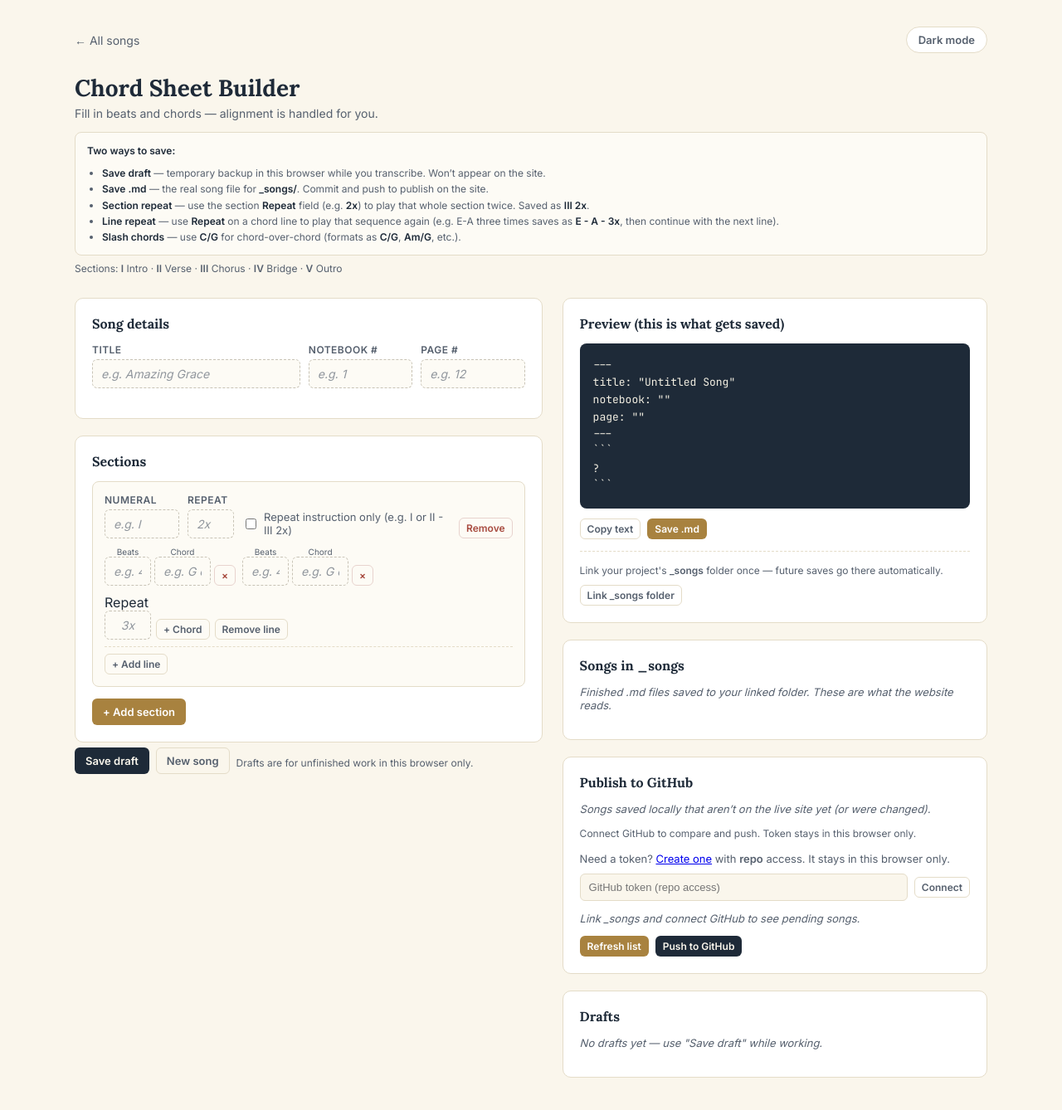
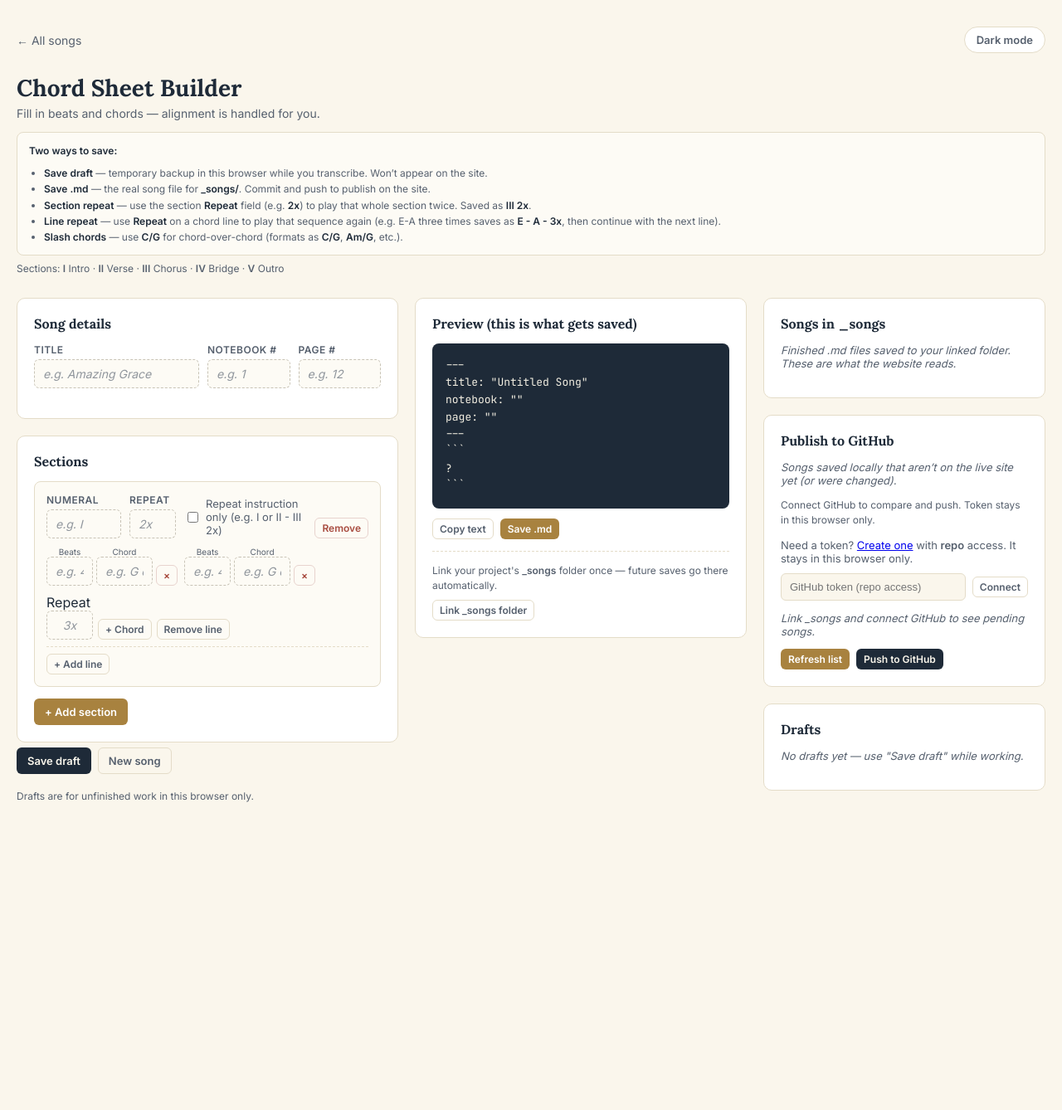
Before and after one commit to jsevidev/ocac-worship-chords, a Jekyll site: the page built from builder/index.html, in a window 1280 px wide and 1379 px high. Shown: the top 1338 px of the window at 83% size. Built offline with Jekyll 4.4.1, drawn with Linux system fonts in a browser that asks for light colours.

Commit message:
Reorganize builder into three columns: form, preview, tools.
Preview stays sticky in the middle; songs, GitHub publish, and drafts move to a third column on the right.

Co-authored-by: Cursor <cursoragent@cursor.com>

```diff
--- a/builder/index.html
+++ b/builder/index.html
@@ -63,7 +63,7 @@ permalink: /builder/
     font-family: 'Inter', sans-serif;
     padding: 32px 20px 80px;
   }
-  .wrap{ max-width: 1100px; margin: 0 auto; }
+  .wrap{ max-width: 1360px; margin: 0 auto; }
   .top-bar{
     display: flex;
     align-items: center;
@@ -107,21 +107,30 @@ permalink: /builder/
   .legend-ref{ margin-top: 8px !important; font-size: 12px !important; }
   .grid{
     display: grid;
-    grid-template-columns: 1.1fr 1fr;
-    gap: 24px;
+    grid-template-columns: minmax(0, 1.15fr) minmax(0, 1fr) minmax(0, 0.85fr);
+    gap: 20px;
     align-items: start;
   }
-  @media (max-width: 860px){ .grid{ grid-template-columns: 1fr; } }
-
-  @media (min-width: 861px){
+  @media (max-width: 1099px){
+    .grid{ grid-template-columns: 1fr; }
+  }
+
+  @media (min-width: 1100px){
     .preview-panel{
       position: sticky;
       top: 16px;
       z-index: 5;
     }
+    .col-tools{
+      position: sticky;
+      top: 16px;
+      align-self: start;
+      max-height: calc(100vh - 32px);
+      overflow-y: auto;
+    }
   }
   .preview-panel pre.output{
-    max-height: min(62vh, 560px);
+    max-height: min(72vh, 640px);
     overflow: auto;
   }
 
@@ -440,8 +449,8 @@ permalink: /builder/
   </header>
 
   <div class="grid">
-    <!-- LEFT: FORM -->
-    <div>
+    <!-- COL 1: FORM -->
+    <div class="col-form">
       <div class="card">
         <h2>Song details</h2>
         <div class="meta-row">
@@ -473,8 +482,8 @@ permalink: /builder/
       </div>
     </div>
 
-    <!-- RIGHT: PREVIEW + SAVED -->
-    <div class="sidebar">
+    <!-- COL 2: PREVIEW -->
+    <div class="col-preview">
       <div class="card preview-panel">
         <h2>Preview (this is what gets saved)</h2>
         <pre class="output" id="preview"></pre>
@@ -487,7 +496,10 @@ permalink: /builder/
           <button class="btn-ghost btn-sm" id="pick-folder">Link _songs folder</button>
         </div>
       </div>
-
+    </div>
+
+    <!-- COL 3: SAVED / PUBLISH / DRAFTS -->
+    <div class="col-tools">
       <div class="card">
         <h2>Songs in _songs</h2>
         <p class="empty-note" id="folder-songs-empty">Finished .md files saved to your linked folder. These are what the website reads.</p>
```
